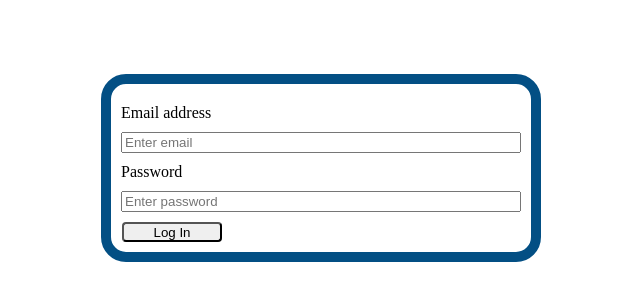
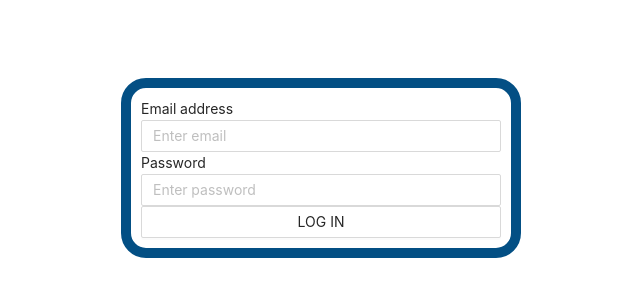
Before and after one commit to fernandogutierrez/NextJS, a Next.js app: page /login in a window 1280 px wide. Shown: the part 232-532 px from the top of the page, without its empty margins (319-959 px from the left). Built offline with nearby package versions, Linux system fonts and the light colour scheme.

Commit message:
Fixed bolierplate folder and content structure and added 'antd' components

```diff
--- a/src/containers/Login/index.js
+++ b/src/containers/Login/index.js
@@ -0,0 +1,38 @@
+import 'antd/dist/antd.css';
+import React from 'react';
+import { Button, Input } from 'antd';
+
+
+const Login = () =>{
+    return (
+        <div className="container" id="centered">
+          <label className="element">Email address </label>
+          <Input className="element" placeholder="Enter email" type="email" required/>
+          <label className="element" >Password </label>
+          <Input className="element" placeholder="Enter password" type="password" required/>
+          <Button>LOG IN</Button>
+        <style jsx>
+          {`
+          #centered{
+            position: fixed;
+            top: 50%;
+            left: 50%;
+            transform: translate(-50%, -50%);
+          }
+
+          .container {
+            border-radius: 25px;
+            border: 10px solid #034f84;
+            padding: 10px;
+            width: 400px;
+            display: flex;
+            flex-direction: column;
+            align-items: left;
+          }
+        `}
+        </style>
+       </div>
+    )
+}
+
+export default Login;
--- /dev/null
+++ b/src/containers/Wrapper/index.js
@@ -0,0 +1,7 @@
+import React from 'react';
+
+const Wrapper = ({ children }) =>{
+    return children;
+}
+
+export default Wrapper;
--- a/src/pages/login.js
+++ b/src/pages/login.js
@@ -1,49 +1,14 @@
 import React from 'react';
+import Login from '../containers/Login'
+import Wraper from '../containers/Wrapper'
+
 
 const IndexPage = () =>{
-    return (
-        <div className="container" id="centered">
-          <label className="element">Email address </label>
-          <input className="element" placeholder="Enter email" type="email" required/>
-          <label className="element" >Password </label>
-          <input className="element" placeholder="Enter password" type="password" required/>
-          <button>Log In</button>
+  return (
+     <Wraper>
+        <Login/>
+     </Wraper>
+  );
+};
 
-          <style jsx>{`
-          .element{
-            margin-top: 10px;
-          }
-
-          button {
-            border-radius: 4px;
-            margin-top: 10px;
-            height:20px;
-            width:100px;
-            margin-left: 1px;
-          }
-          #centered{
-            position: fixed;
-            top: 50%;
-            left: 50%;
-            transform: translate(-50%, -50%);
-          }
-
-          .container {
-            border-radius: 25px;
-            border: 10px solid #034f84;
-            padding: 10px;
-            width: 400px;
-            display: flex;
-            flex-direction: column;
-            align-items: left;
-          }
-
-
-        `}
-        </style>
-        </div>
-
-    )
-}
-
-export default IndexPage
+export default IndexPage;
```
Also changed, not shown: src/containers/Wrapper/redux/actions.js (added), src/containers/Wrapper/redux/constants.js (added), src/containers/Wrapper/redux/reducer.js (added), src/containers/Wrapper/redux/saga.js (added), src/containers/Wrapper/redux/selectors.js (added).
